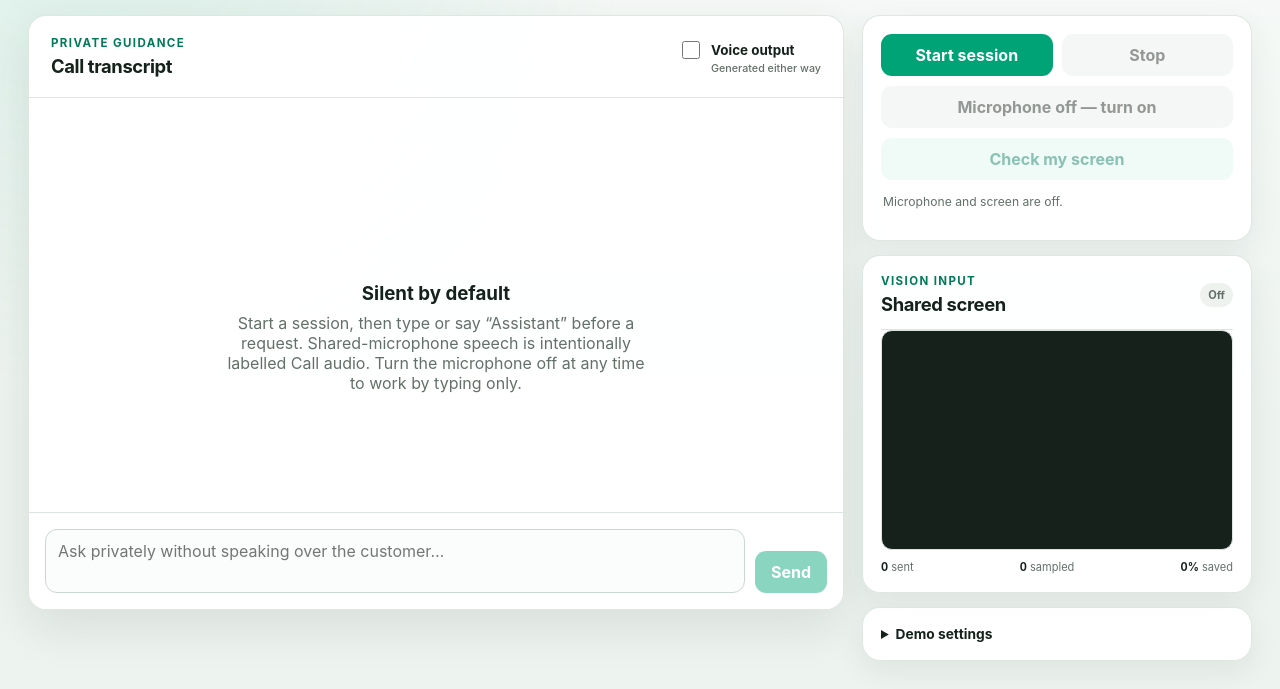
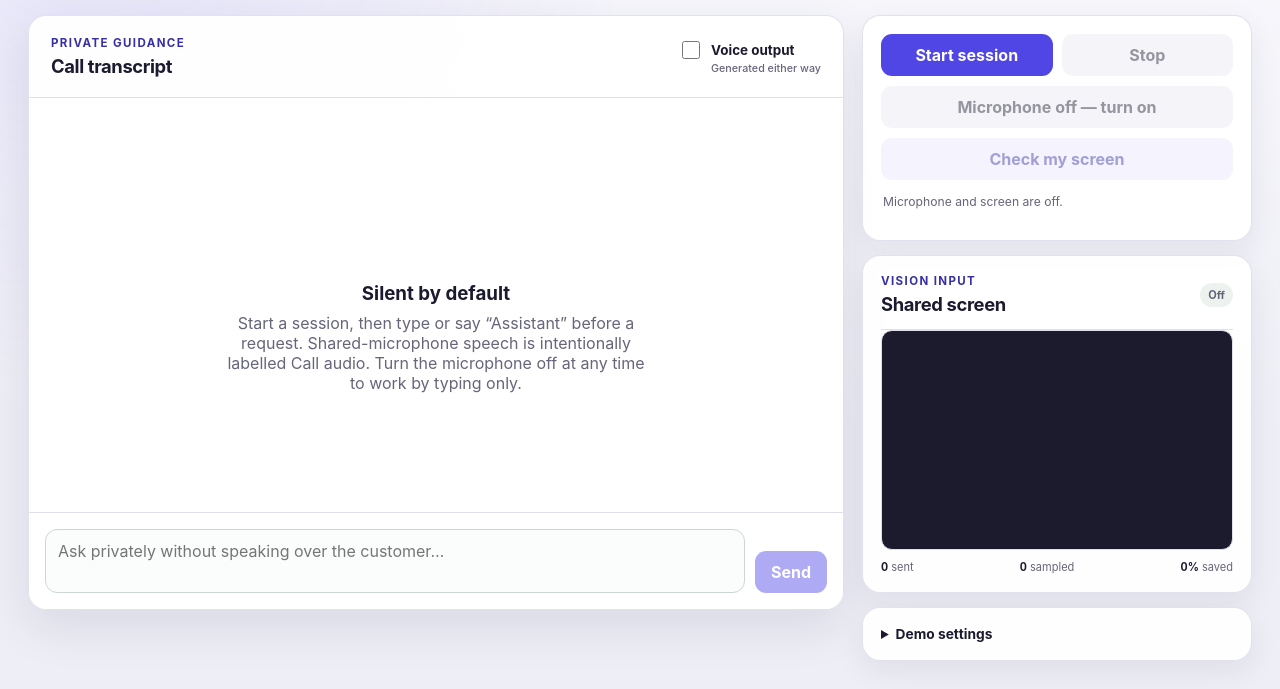
Before and after one commit to bilarikan/real-time-agent-process-assistant, a website: page app/client/index.html in a window 1280 px wide. Shown: the part 154-843 px from the top of the page. Drawn offline with Linux system fonts and the light colour scheme; files that its build step writes are made by us from their sources; files whose address does not match are found by name.

Commit message:
style: switch UI palette from green to indigo
Co-Authored-By: Claude Sonnet 5.5 <noreply@anthropic.com>

```diff
--- a/app/client/css/app.css
+++ b/app/client/css/app.css
@@ -1,20 +1,20 @@
 :root {
-  --ink: #14221b;
-  --muted: #637068;
-  --line: #dce5df;
+  --ink: #1b1a2e;
+  --muted: #66657a;
+  --line: #e0dfec;
   --surface: #ffffff;
-  --surface-soft: #f4f8f5;
-  --brand: #00a376;
-  --brand-dark: #007a58;
-  --brand-pale: #dff7ee;
+  --surface-soft: #f5f5fb;
+  --brand: #4f46e5;
+  --brand-dark: #3730a3;
+  --brand-pale: #e8e7fd;
   --blue-pale: #eaf2ff;
   --warning: #ad6b00;
   --danger: #b42318;
-  --shadow: 0 16px 48px rgb(26 54 39 / 10%);
+  --shadow: 0 16px 48px rgb(30 27 75 / 10%);
   font-family:
     Inter, ui-sans-serif, -apple-system, BlinkMacSystemFont, "Segoe UI", sans-serif;
   color: var(--ink);
-  background: #edf3ef;
+  background: #eeeef6;
 }
 
 * {
@@ -26,8 +26,8 @@ body {
   min-height: 100vh;
   margin: 0;
   background:
-    radial-gradient(circle at 8% 0%, rgb(0 163 118 / 12%), transparent 34rem),
-    linear-gradient(180deg, #f8fbf9 0, #edf3ef 36rem);
+    radial-gradient(circle at 8% 0%, rgb(79 70 229 / 12%), transparent 34rem),
+    linear-gradient(180deg, #f9f9fd 0, #eeeef6 36rem);
 }
 
 button,
@@ -40,7 +40,7 @@ button:focus-visible,
 textarea:focus-visible,
 input:focus-visible,
 summary:focus-visible {
-  outline: 3px solid rgb(0 163 118 / 24%);
+  outline: 3px solid rgb(79 70 229 / 24%);
   outline-offset: 2px;
 }
 
@@ -122,12 +122,12 @@ h2 {
   width: 8px;
   height: 8px;
   border-radius: 50%;
-  background: #98a29c;
+  background: #9a99ab;
 }
 
 .status-pill[data-state="live"] .status-dot {
   background: var(--brand);
-  box-shadow: 0 0 0 5px rgb(0 163 118 / 12%);
+  box-shadow: 0 0 0 5px rgb(79 70 229 / 12%);
 }
 
 .status-pill[data-state="error"] .status-dot {
@@ -152,7 +152,7 @@ h2 {
 
 .conversation-card,
 .control-card {
-  border: 1px solid rgb(220 229 223 / 92%);
+  border: 1px solid rgb(224 223 236 / 92%);
   border-radius: 18px;
   background: rgb(255 255 255 / 94%);
   box-shadow: var(--shadow);
@@ -209,7 +209,7 @@ h2 {
       0deg,
       transparent 0,
       transparent 39px,
-      rgb(20 34 27 / 3%) 40px
+      rgb(27 26 46 / 3%) 40px
     );
 }
 
@@ -309,11 +309,11 @@ h2 {
 }
 
 .citation {
-  border: 1px solid #b7ddcf;
+  border: 1px solid #c9c7ee;
   border-radius: 999px;
   padding: 4px 8px;
   color: var(--brand-dark);
-  background: #f2fbf7;
+  background: #f4f3ff;
   font-size: 0.68rem;
   text-decoration: none;
 }
@@ -370,7 +370,7 @@ h2 {
 
 .button.secondary {
   color: var(--ink);
-  background: #e8efea;
+  background: #ebebf4;
 }
 
 .button.screen-check {
@@ -384,7 +384,7 @@ h2 {
   width: 100%;
   margin-top: 10px;
   color: var(--ink);
-  background: #e8efea;
+  background: #ebebf4;
 }
 
 .button.mic-toggle[aria-pressed="true"] {
@@ -400,7 +400,7 @@ h2 {
 
 .control-card {
   padding: 18px;
-  box-shadow: 0 10px 30px rgb(26 54 39 / 7%);
+  box-shadow: 0 10px 30px rgb(30 27 75 / 7%);
 }
 
 .button-row {
@@ -435,7 +435,7 @@ h2 {
   border: 1px solid var(--line);
   border-radius: 11px;
   object-fit: contain;
-  background: #17211c;
+  background: #1c1b2e;
 }
 
 .frame-stats {
```
